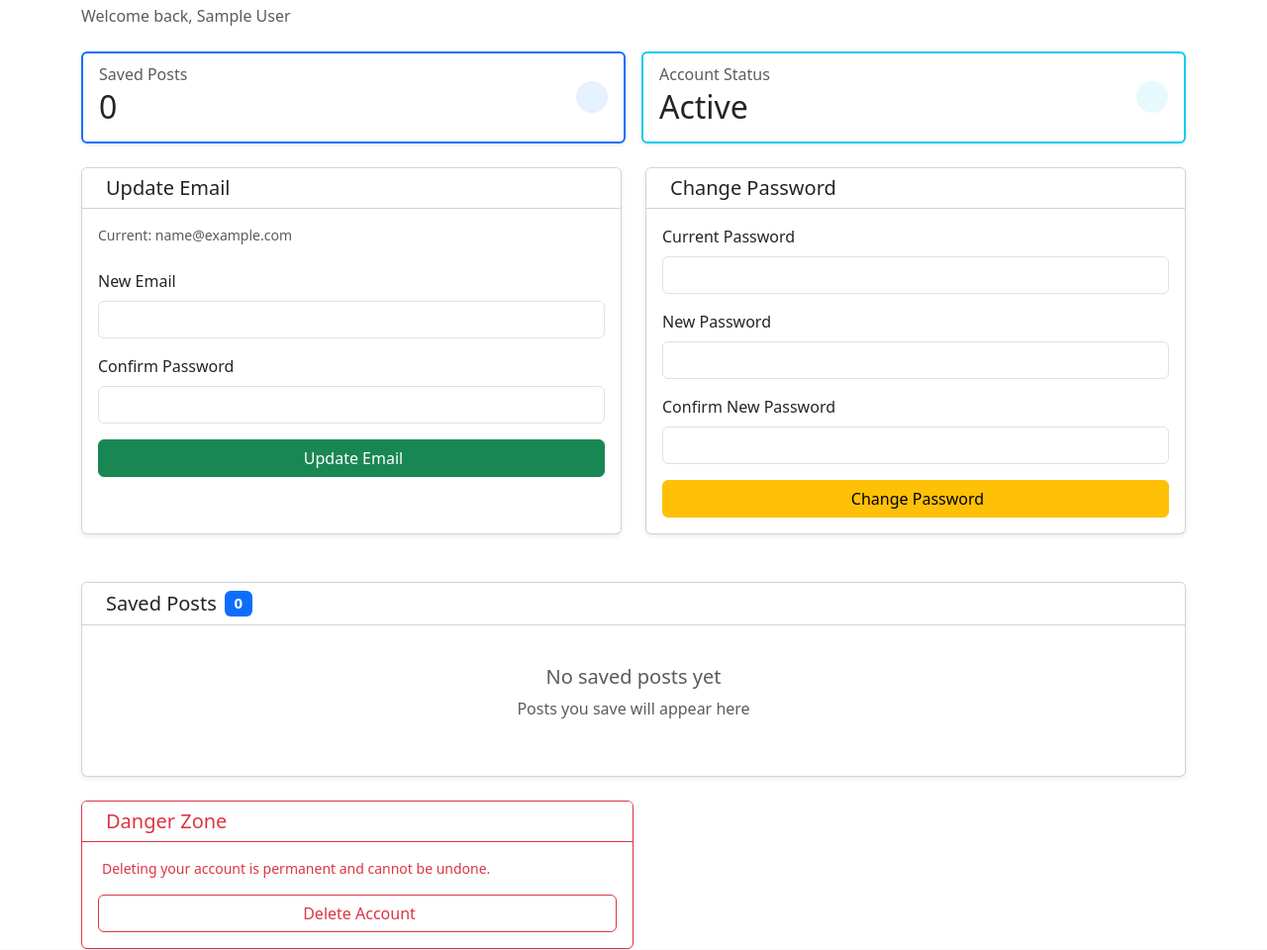
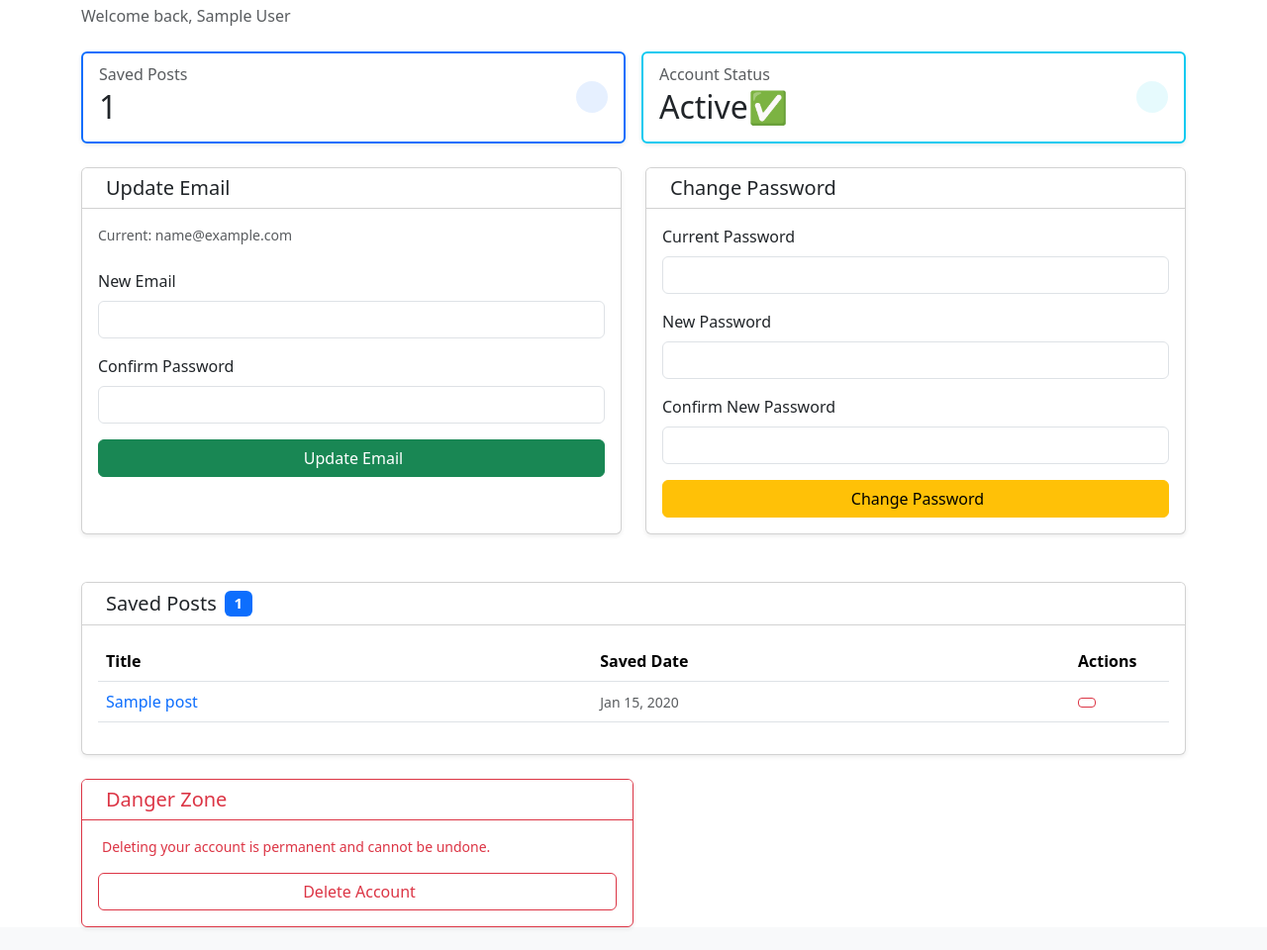
Before and after one commit to max021x/electrodoc, a PHP site: page /dashboard in a window 1280 px wide. Shown: the part 82-1042 px from the top of the page at 99% size. Run offline with PHP 8.4, Linux system fonts and the light colour scheme; the visitor is signed in with stand-in values (Sample User, id 1); tables that the repository leaves empty hold one stand-in row (values such as "Sample post"); some libraries are stand-ins or nearby versions.

Commit message:
saved Post added

```diff
--- a/app/Controllers/UserDashboardController.php
+++ b/app/Controllers/UserDashboardController.php
@@ -3,13 +3,43 @@
 
 namespace App\Controllers ;
 
+use App\Models\Post;
+use App\Models\SavedPost;
+use App\Services\Auth;
+use Core\Router;
 use Core\Viewer;
 
 class UserDashboardController {
 
     public function index () {
-        return Viewer::render('user/index' , [] , 'layouts/main') ;
+        $page = $_GET['page'] ?? 1 ;
+        $limit = 12 ;
+        $posts = SavedPost::getRecent(limit:$limit , page:$page) ;
+        return Viewer::render('user/index' , ['savedPosts' => $posts] , 'layouts/main') ;
     }
 
+    public function save ($id) {
+        // if(!Post::find($id)){
+        // }
 
+        SavedPost::create(
+            [
+                'user_id' => Auth::user()->id ,
+                'post_id' => $id  ,
+            ]
+        ) ;
+        // session for
+        Router::redirect("/posts/$id") ;
+    }
+
+    public function delete ($id) {
+        $user = Auth::user()->id ;
+        // if(!$user) {
+        // }
+        $post = SavedPost::find($id)->id ;
+        // if(!$post) {
+        // }
+        SavedPost::deletePost($user , $post) ;
+        Router::redirect("/dashboard") ;
+    }
 }
--- /dev/null
+++ b/app/Models/SavedPost.php
@@ -0,0 +1,61 @@
+<?php
+
+namespace App\Models;
+
+use App\Services\Auth;
+use Core\App;
+use Core\Model;
+
+class SavedPost extends Model
+{
+
+  protected static string $table = 'saved_posts';
+  public $id;
+  public $user_id;
+  public $post_id;
+  public $saved_at;
+
+  // posts
+  public $title ;
+  public $content ;
+  public $image;
+  public $views ;
+  public $category ;
+  public $created_at ;
+  public $updated_at ;
+
+
+  public static function getRecent(?string $limit, ?string $page)
+  {
+    $user = Auth::user()->id;
+    if (!$user) {
+      return [];
+    }
+
+    $sql  = "SELECT saved_posts.id  , post_id , saved_at , posts.* FROM " . static::$table;
+    $sql .= " JOIN posts ON saved_posts.id = posts.id WHERE saved_posts.user_id = ? ";
+    $params = [$user];
+
+    if ($limit !== null) {
+      $sql .= " LIMIT ?";
+      $params[] = $limit;
+    }
+
+    if ($page !== null && $limit !== null) {
+      $offset = ($page - 1) * $limit;
+      $sql .= " OFFSET ?";
+      $params[] =  $offset;
+    }
+
+
+    $db = App::get('database');
+    return $db->fetchAll($sql, $params, static::class);
+  }
+
+  public static function deletePost ($userId , $postId) {
+    $db = App::get('database') ;
+    $sql = "DELETE FROM " . static::$table . " WHERE user_id = ? AND post_id = ?" ;
+    $params = [$userId , $postId] ;
+    $db->query($sql , $params) ;
+  }
+}
--- a/app/Views/user/index.php
+++ b/app/Views/user/index.php
@@ -30,7 +30,9 @@
                     <div class="d-flex justify-content-between align-items-center">
                         <div>
                             <h6 class="card-subtitle text-muted mb-1">Account Status</h6>
-                            <h2 class="card-title mb-0">Active</h2>
+                            <?php if (isset($user->status)): ?>
+                                <h2 class="card-title mb-0"><?=$user->status === 1 ? "Active✅" : "Inactive🛑" ?></h2>
+                            <?php endif ?>
                         </div>
                         <div class="bg-info bg-opacity-10 rounded-circle p-3">
                             <i class="fas fa-user-check fa-2x text-info"></i>
@@ -139,7 +141,7 @@
                                         </small>
                                     </td>
                                     <td>
-                                        <form action="/user/remove-saved-post/<?= $post->id ?>" method="POST" class="d-inline">
+                                        <form action="/posts/<?= $post->id ?>/delete" method="POST" class="d-inline">
                                             <?= csrf_token() ?>
                                             <button type="submit" class="btn btn-sm btn-outline-danger"
                                                 onclick="return confirm('Remove this post from saved?')">
@@ -162,7 +164,7 @@
         </div>
     </div>
 
-        <!-- Delete Account Section -->
+    <!-- Delete Account Section -->
     <div class="card shadow-sm border-danger w-50">
         <div class="card-header bg-white border-danger">
             <h5 class="mb-0 d-flex align-items-center text-danger">
--- a/routes.php
+++ b/routes.php
@@ -45,10 +45,15 @@ $router->add('GET' , '/admin/contacts' , 'Admin\ContactController@index') ;
 $router->add('POST' , '/admin/contacts/{id}/delete' , 'Admin\ContactController@delete') ;
 
 
-// user
+// user contact
+$router->add("POST" , '/contact' , 'ContactController@store') ;
+
+// user Posts
 $router->add("GET" , '/posts' , 'PostController@index') ;
 $router->add("GET" , '/posts/{id}' , 'PostController@show') ;
-$router->add("POST" , '/contact' , 'ContactController@store') ;
+$router->add("POST" , '/posts/{id}/comments' , 'CommentController@store' , ['auth']) ;
 
-$router->add("POST" , '/posts/{id}/comments' , 'CommentController@store' , ['auth']) ;
+// user Dashboard
 $router->add("GET" , '/dashboard' , 'UserDashboardController@index' , ['auth']);
+$router->add("POST" , '/posts/{id}/save' , 'UserDashboardController@save' , ['auth']) ;
+$router->add("POST" , '/posts/{id}/delete' , 'UserDashboardController@delete' , ['auth']) ;
```
Also changed, not shown: app/Views/posts/show.php (+6 -3 lines), database/schema.sql (+10 -0 lines).
